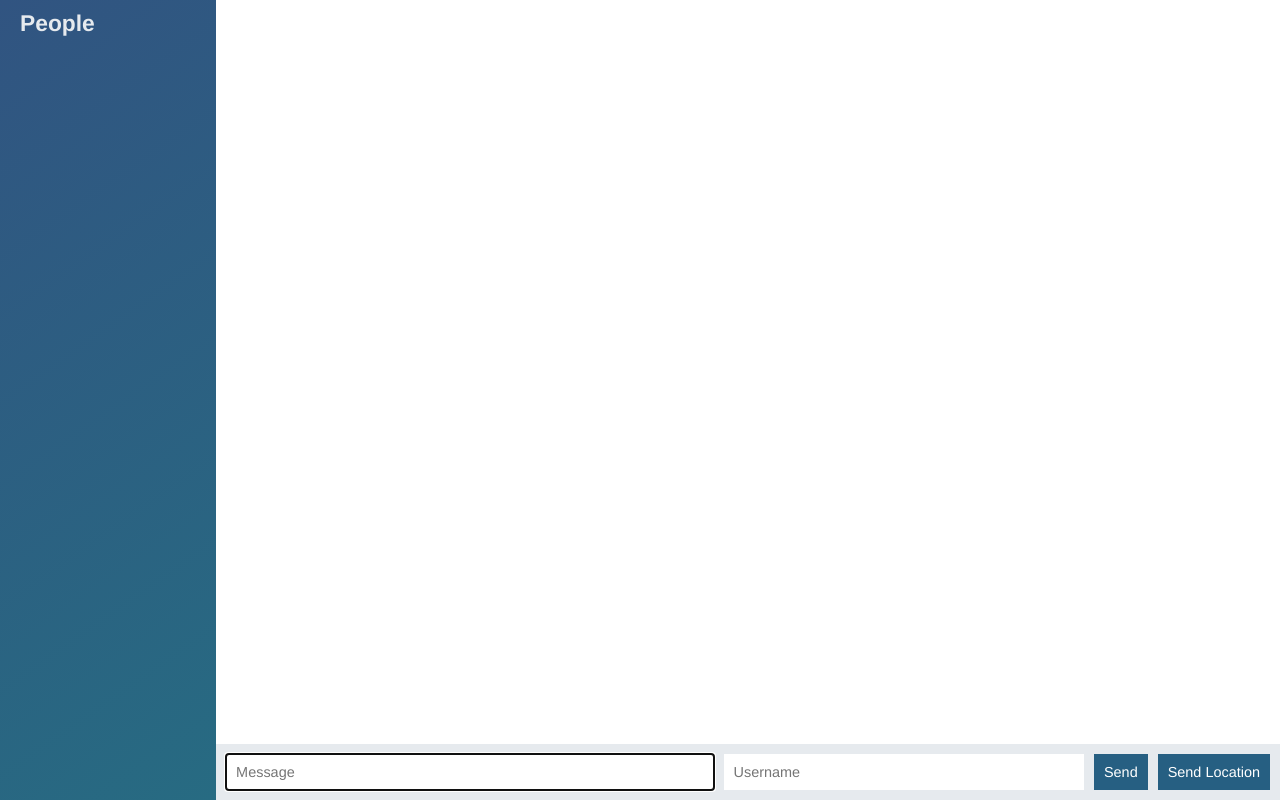
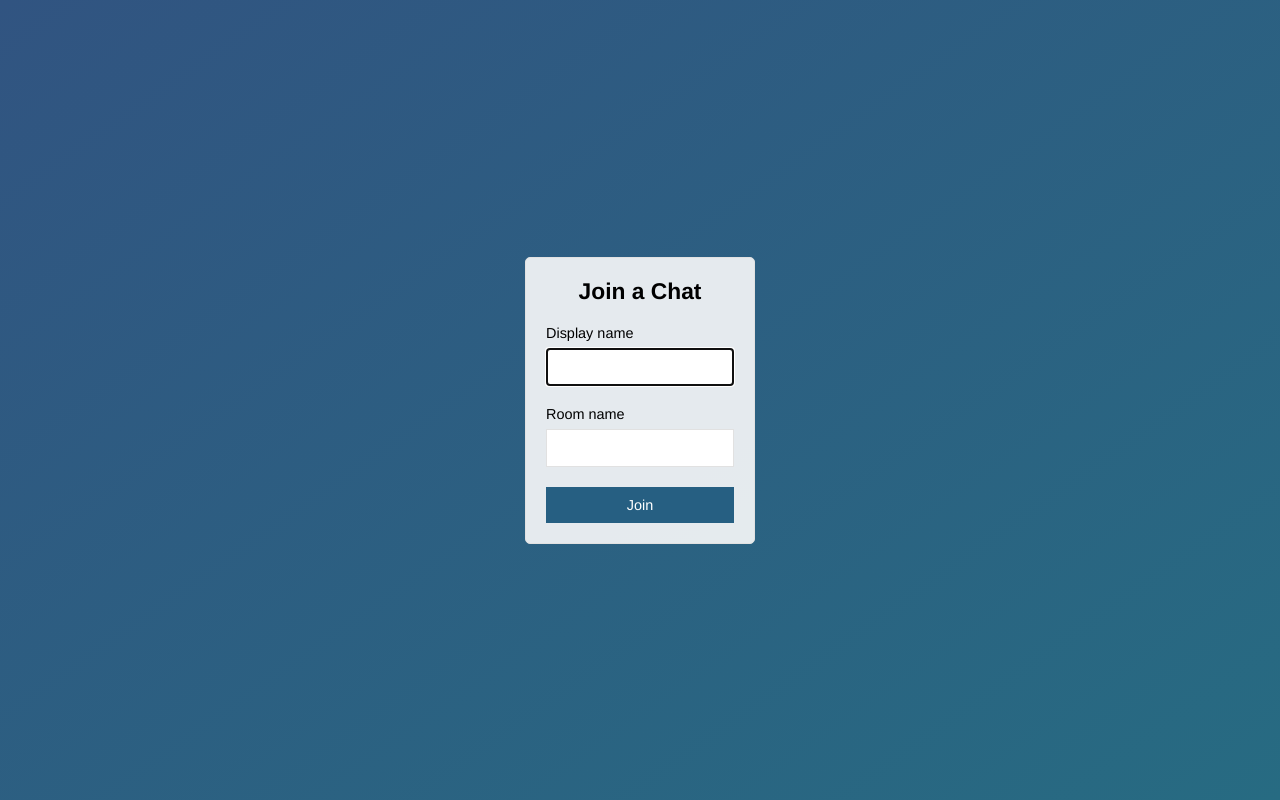
Before and after one commit to buchheimt/node-chat-app, a website: page public/index.html in a window 1280 px wide. Drawn offline with nearby package versions, Linux system fonts and the light colour scheme; no server answers.

Commit message:
Add join page as root and rename index to chat

```diff
--- a/public/index.html
+++ b/public/index.html
@@ -1,61 +1,29 @@
 <!DOCTYPE html>
-
 <html>
 <head>
   <meta charset="utf-8">
+  <meta name="viewport" content="width=device-width, initial-scale=1, user-scalable=no">
+  <title>Join | Super Chat</title>
   <link rel="stylesheet" href="/css/styles.css">
 </head>
-<body class="chat">
-
-  <div class="chat__sidebar">
-    <h3>People</h3>
-    <div id="users"></div>
+<body class="centered-form">
+  <div class="centered-form__form">
+    <form action="/chat.html">
+      <div class="form-field">
+        <h3>Join a Chat</h3>
+      </div>
+      <div class="form-field">
+        <label>Display name</label>
+        <input type="text" name="name" autofocus />
+      </div>
+      <div class="form-field">
+        <label>Room name</label>
+        <input type="text" name="room">
+      </div>
+      <div class="form-field">
+        <button>Join</button>
+      </div>
+    </form>
   </div>
-
-  <div class="chat__main">
-    <ol id="messages" class="chat__messages"></ol>
-
-    <div class="chat__footer">
-      <form id="message-form">
-          <input type="text" name="message" placeholder="Message" autofocus autocomplete="off">
-          <input style="width: 80px" type="text" name="username" placeholder="Username">
-          <button>Send</button>
-        </form>
-
-        <button id="send-location">Send Location</button>
-    </div>
-  </div>
-
-  <script id="message-template" type="text/template">
-    <li class="message">
-      <div class="message__title">
-        <h4>{{from}}</h4>
-        <span>{{createdAt}}</span>
-      </div>
-      <div class="message__body">
-        <p>{{text}}</p>
-      </div>
-    </li>
-  </script>
-
-  <script id="location-message-template" type="text/template">
-    <li class="message">
-      <div class="message__title">
-        <h4>{{from}}</h4>
-        <span>{{createdAt}}</span>
-      </div>
-      <div class="message__body">
-        <p>
-          <a href="{{url}}" target="_blank">My current location</a>
-        </p>
-      </div>
-    </li>
-  </script>
-
-  <script src="/socket.io/socket.io.js"></script>
-  <script src="/js/libs/jquery-3.3.1.min.js"></script>
-  <script src="/js/libs/moment.js"></script>
-  <script src="/js/libs/mustache.js"></script>
-  <script src="/js/index.js"></script>
 </body>
 </html>
```
Also changed, not shown: public/chat.html (added, +63 -0 lines), public/js/chat.js (renamed from public/js/index.js).
